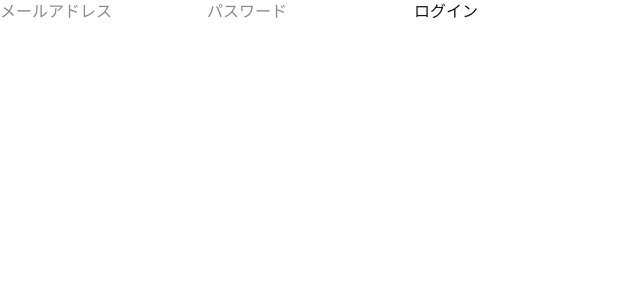
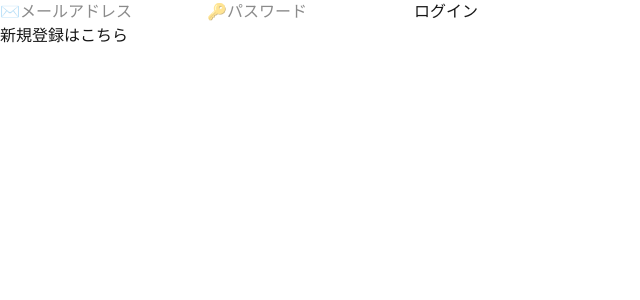
Before and after one commit to maru1005/typeforge, a Next.js app: page /login in a window 1280 px wide. Shown: the top 300 px of the page, without its empty margins (0-640 px from the left). Built offline with nearby package versions, Linux system fonts and the light colour scheme.

Commit message:
feat: add signup with profiles

```diff
--- a/app/login/page.tsx
+++ b/app/login/page.tsx
@@ -3,56 +3,99 @@
 
 "use client";
 
+import { useState } from "react";
 import { useForm } from "react-hook-form";
 import { zodResolver } from "@hookform/resolvers/zod";
-import { loginSchema, LoginSchema } from "@/lib/schemas";
+import { useRouter } from "next/navigation";
+import {
+  loginSchema,
+  LoginSchema,
+  signUpSchema,
+  SignUpSchema,
+} from "@/lib/schemas";
 import { createClient } from "@/lib/api/supabase/client";
-import { useRouter } from "next/navigation";
 
 export default function LoginPage() {
   const router = useRouter();
-  const {
-    register,
-    handleSubmit,
-    formState: { errors },
-  } = useForm<LoginSchema>({
+  const [isSignUp, setIsSignUp] = useState(false);
+
+  const loginForm = useForm<LoginSchema>({
     resolver: zodResolver(loginSchema),
   });
 
-  const onSubmit = async (data: LoginSchema) => {
+  const signUpForm = useForm<SignUpSchema>({
+    resolver: zodResolver(signUpSchema),
+  });
+
+  const onLogin = async (data: LoginSchema) => {
     const supabase = createClient();
     const { error } = await supabase.auth.signInWithPassword({
       email: data.email,
       password: data.password,
     });
-
     if (error) {
       alert(error.message);
       return;
     }
+    router.push("/select");
+  };
 
+  const onSignUp = async (data: SignUpSchema) => {
+    const supabase = createClient();
+    const { data: authData, error } = await supabase.auth.signUp({
+      email: data.email,
+      password: data.password,
+    });
+    if (error) {
+      alert(error.message);
+      return;
+    }
+    await supabase.from("profiles").insert({
+      user_id: authData.user!.id,
+      username: data.username,
+    });
     router.push("/select");
   };
 
   return (
     <div>
-      <form onSubmit={handleSubmit(onSubmit)}>
+      {isSignUp ? (
+        <form onSubmit={signUpForm.handleSubmit(onSignUp)}>
           <input
-          {...register("email")}
+            {...signUpForm.register("email")}
             type="email"
-          placeholder="メールアドレス"
+            placeholder="✉️メールアドレス"
           />
-        {errors.email && <p>{errors.email.message}</p>}
-
           <input
-          {...register("password")}
+            {...signUpForm.register("password")}
             type="password"
-          placeholder="パスワード"
+            placeholder="🔑パスワード"
           />
-        {errors.password && <p>{errors.password.message}</p>}
-
+          <input
+            {...signUpForm.register("username")}
+            type="text"
+            placeholder="ユーザー名"
+          />
+          <button type="submit">アカウント作成</button>
+        </form>
+      ) : (
+        <form onSubmit={loginForm.handleSubmit(onLogin)}>
+          <input
+            {...loginForm.register("email")}
+            type="email"
+            placeholder="✉️メールアドレス"
+          />
+          <input
+            {...loginForm.register("password")}
+            type="password"
+            placeholder="🔑パスワード"
+          />
           <button type="submit">ログイン</button>
         </form>
+      )}
+      <button onClick={() => setIsSignUp((v) => !v)}>
+        {isSignUp ? "ログインはこちら" : "新規登録はこちら"}
+      </button>
     </div>
   );
 }
--- a/app/select/page.tsx
+++ b/app/select/page.tsx
@@ -6,7 +6,7 @@ import CategorySelect from "@/app/components/category-select";
 export default async function SelectPage() {
   const supabase = await createClient();
 
-  const { data: scores, error } = await supabase
+  const { data: scores } = await supabase
     .from("scores")
     .select("id, score, correct_count, miss_count, created_at, user_id")
     .order("score", { ascending: false })
--- a/lib/schemas/index.ts
+++ b/lib/schemas/index.ts
@@ -8,3 +8,11 @@ export const loginSchema = z.object({
 });
 
 export type LoginSchema = z.infer<typeof loginSchema>;
+
+export const signUpSchema = z.object({
+    email: z.string().email("メールアドレスの形式で入力してください"),
+    password: z.string().min(6, "6文字以上で入力してください"),
+    username: z.string().min(1, "ユーザー名を入力してください"),
+});
+
+export type SignUpSchema = z.infer<typeof signUpSchema>;
```
Lines whose indentation alone changed are shown as unchanged.
